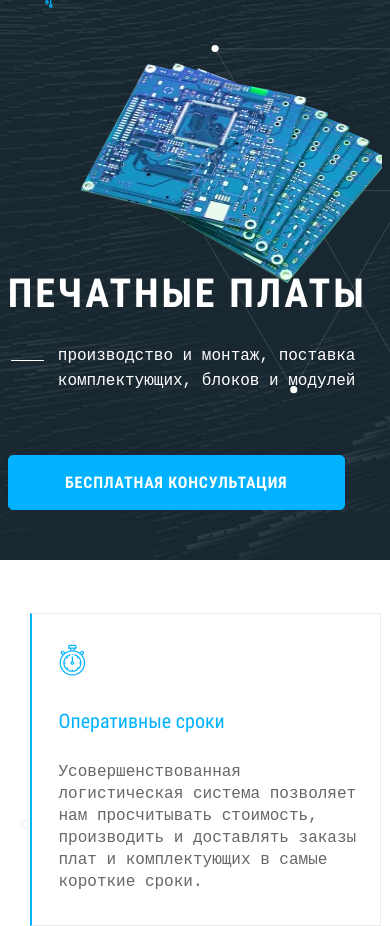
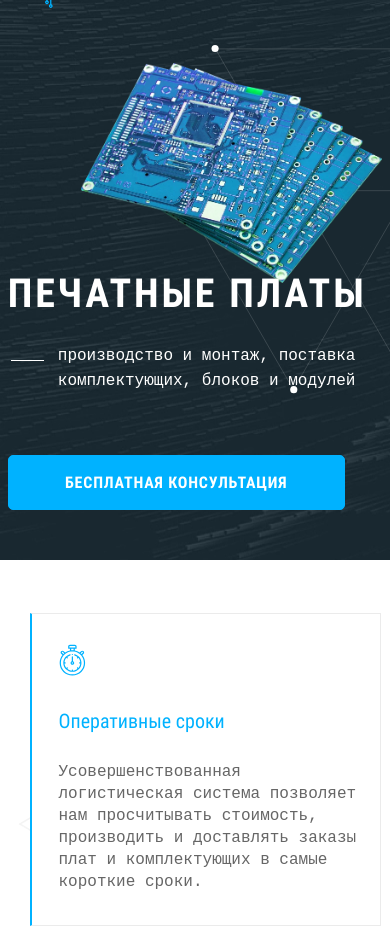
Before and after one commit to KamillaManakova/KamillaManakova.github.io, a website: page source/index.html in a window 390 px wide. Shown: the part 78-1004 px from the top of the page. Drawn offline with nearby package versions, Linux system fonts and the light colour scheme; files that its build step writes are made by us from their sources; files whose address does not match are found by name; a web font is replaced by a local one.

Commit message:
Rollback

```diff
--- a/source/less/partials/header.less
+++ b/source/less/partials/header.less
@@ -229,7 +229,6 @@
 	}
 
 	@media (max-width: 767px) {
-	background: url("../img/panel-mobile.webp") no-repeat;
 	background-size: 301px 220px;
 	background-position: right;
 	width: 100%;
```
Also changed, not shown: build/css/style.min.css, 1 other file.
